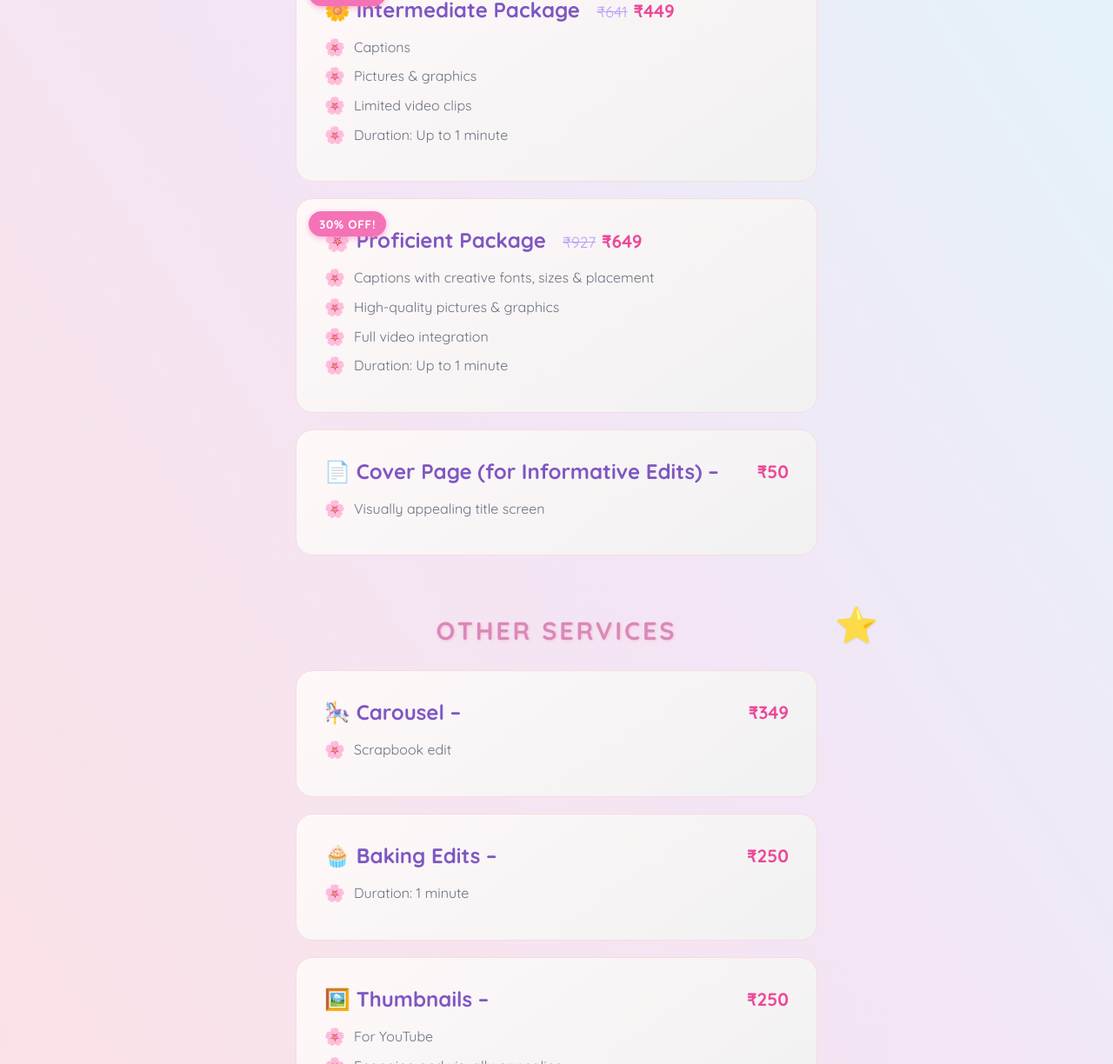
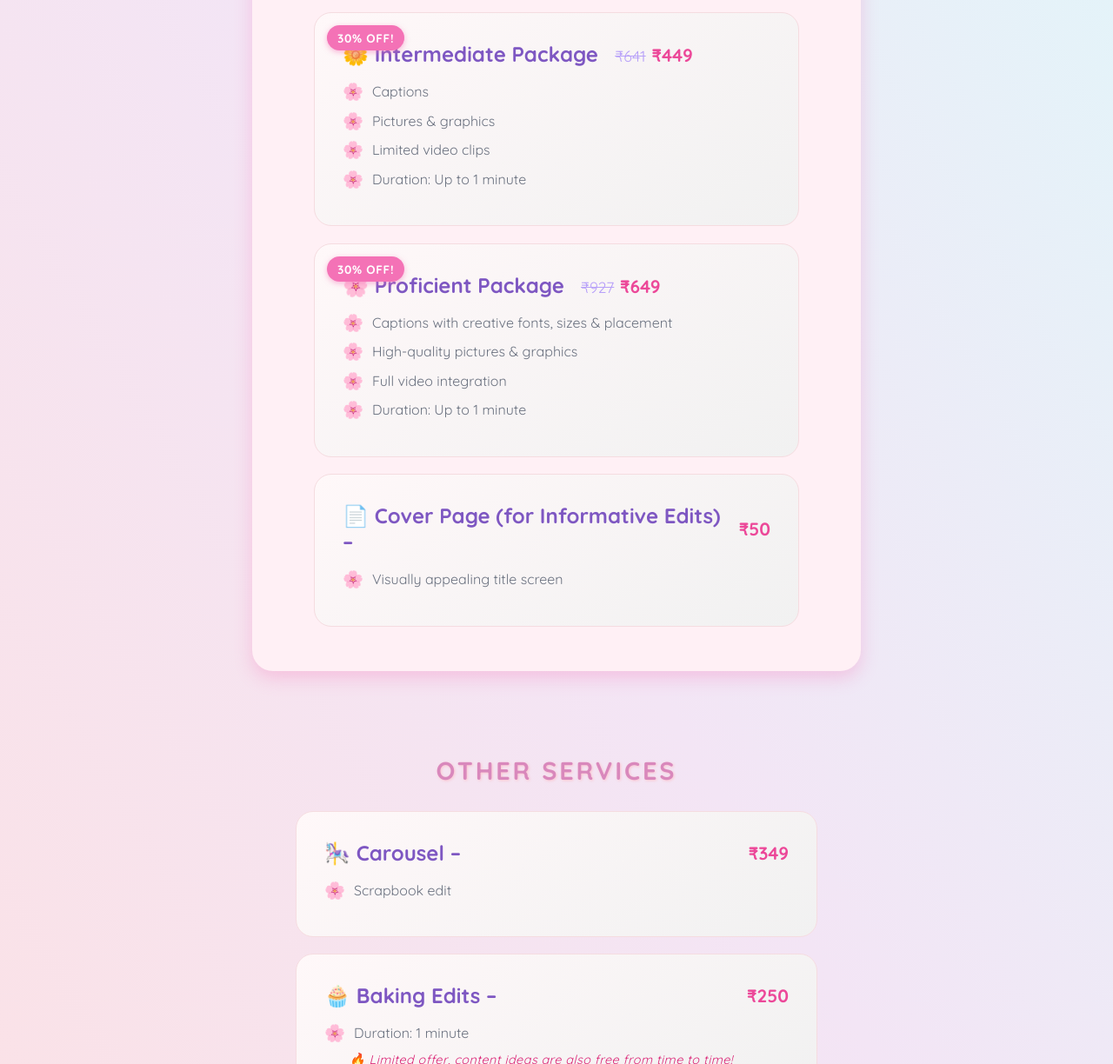
Before and after one commit to editsbybhavitha/video-editing-pricing, a plain HTML site: page docs/index.html in a window 1280 px wide. Shown: the part 462-1686 px from the top of the page at 87% size. Drawn offline with Linux system fonts and the light colour scheme.

Commit message:
Update index.html

```diff
--- a/docs/index.html
+++ b/docs/index.html
@@ -14,9 +14,8 @@
       --highlight: #f9a8d4;
       --badge-bg: #f472b6;
       --badge-color: #fff;
-      --sticker-color1: #ffb6c1;
-      --sticker-color2: #c4b5fd;
-      --sticker-color3: #fcd34d;
+      --section-box-bg: #fff0f5;
+      --section-box-shadow: rgba(244,114,182,0.3);
     }
 
     * {
@@ -72,6 +71,14 @@
       text-transform: uppercase;
       user-select: none;
       text-shadow: 1px 1px 3px rgba(255 182 193 / 0.7);
+    }
+
+    .top-section .informative-box {
+      background: var(--section-box-bg);
+      border-radius: 24px;
+      padding: 2rem 2.5rem;
+      box-shadow: 0 8px 20px var(--section-box-shadow);
+      margin-bottom: 3rem;
     }
 
     .package {
@@ -189,41 +196,15 @@
       text-shadow: 1px 1px 3px rgba(255 182 193 / 0.7);
     }
 
-    /* Sticker styles */
-    .sticker {
-      position: fixed;
-      pointer-events: none;
-      opacity: 0.7;
-      filter: drop-shadow(0 1px 1px rgba(0,0,0,0.1));
-      animation: floatUpDown 6s ease-in-out infinite;
+    /* Baking edits special note */
+    .special-note {
+      font-style: italic;
+      font-size: 0.9rem;
+      color: #db2777;
+      margin-top: 6px;
+      margin-left: 1.8rem;
       user-select: none;
-      z-index: 1;
-    }
-    .sticker.flower {
-      color: var(--sticker-color1);
-      font-size: 3rem;
-      left: 8%;
-      top: 20%;
-      animation-delay: 0s;
-    }
-    .sticker.star {
-      color: var(--sticker-color2);
-      font-size: 2.5rem;
-      left: 75%;
-      top: 60%;
-      animation-delay: 2s;
-    }
-    .sticker.heart {
-      color: var(--sticker-color3);
-      font-size: 2.7rem;
-      left: 50%;
-      top: 10%;
-      animation-delay: 4s;
-    }
-
-    @keyframes floatUpDown {
-      0%, 100% { transform: translateY(0); opacity: 0.7;}
-      50% { transform: translateY(-15px); opacity: 0.9;}
+      letter-spacing: 0.03em;
     }
 
     /* Responsive */
@@ -239,20 +220,18 @@
       .bottom-section > h2 {
         font-size: 1.4rem;
       }
+      .top-section .informative-box {
+        padding: 1.5rem 1.8rem;
+      }
     }
   </style>
 </head>
 <body>
-  <!-- Stickers floating around -->
-  <div class="sticker flower" aria-hidden="true">🌸</div>
-  <div class="sticker star" aria-hidden="true">⭐️</div>
-  <div class="sticker heart" aria-hidden="true">💛</div>
-
   <h1>💖 Video Editing Services – Soft & Stunning Pricing</h1>
 
   <section class="top-section" aria-label="Informative video editing packages and cover page">
     <h2>INFORMATIVE EDITS</h2>
-
+    <div class="informative-box" role="group" aria-labelledby="informative-edits">
       <div class="package" aria-label="Basic Package with discount price">
         <div class="badge">30% OFF!</div>
         <h2>🌷 Basic Package
@@ -306,6 +285,7 @@
           <li>Visually appealing title screen</li>
         </ul>
       </div>
+    </div>
   </section>
 
   <section class="bottom-section" aria-label="Other video editing services">
@@ -323,6 +303,9 @@
       <ul>
         <li>Duration: 1 minute</li>
       </ul>
+      <div class="special-note" aria-label="Limited offer and free content ideas">
+        🔥 Limited offer, content ideas are also free from time to time!
+      </div>
     </div>
 
     <div class="package" aria-label="Thumbnails pricing">
```
Lines whose indentation alone changed are shown as unchanged.
